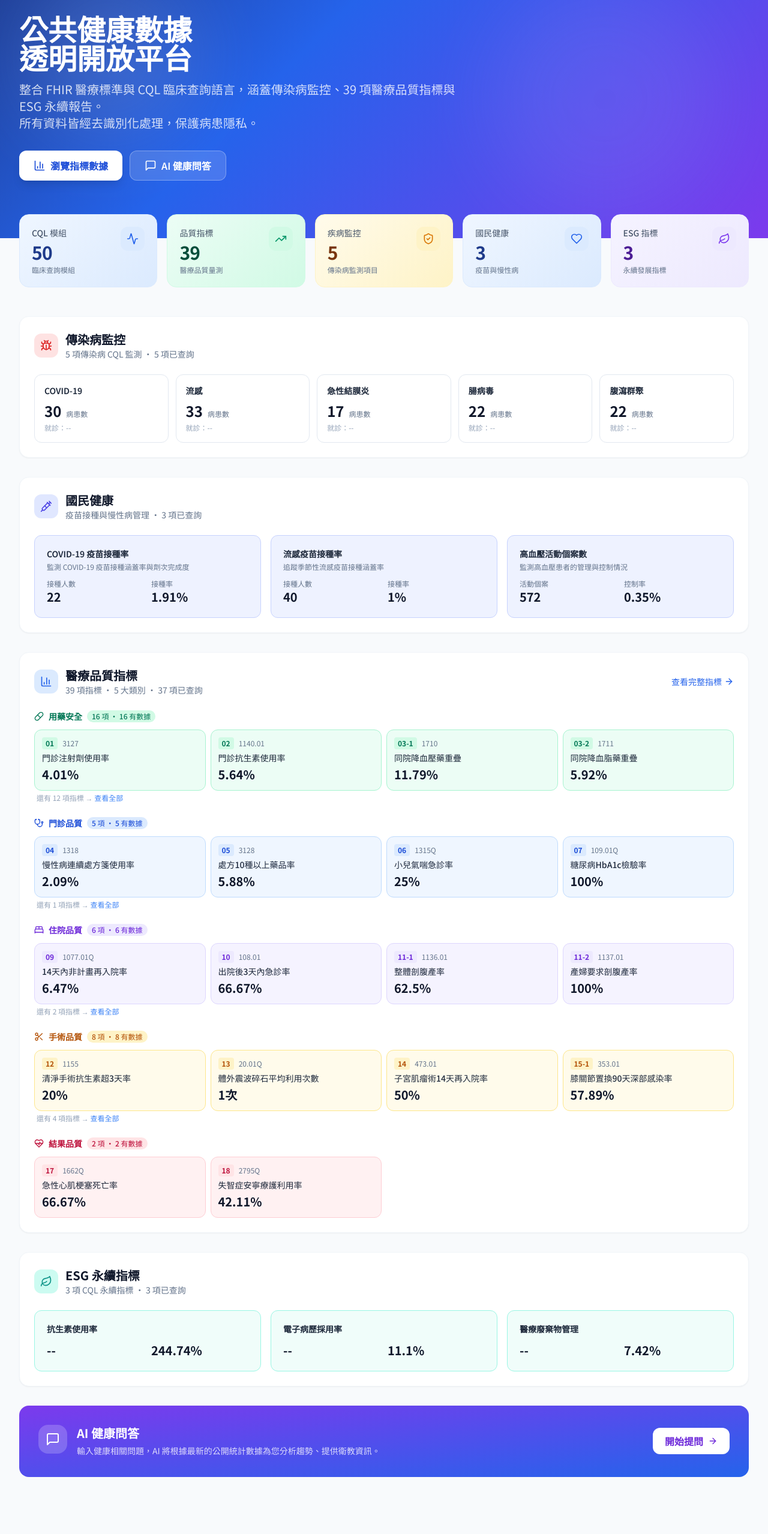
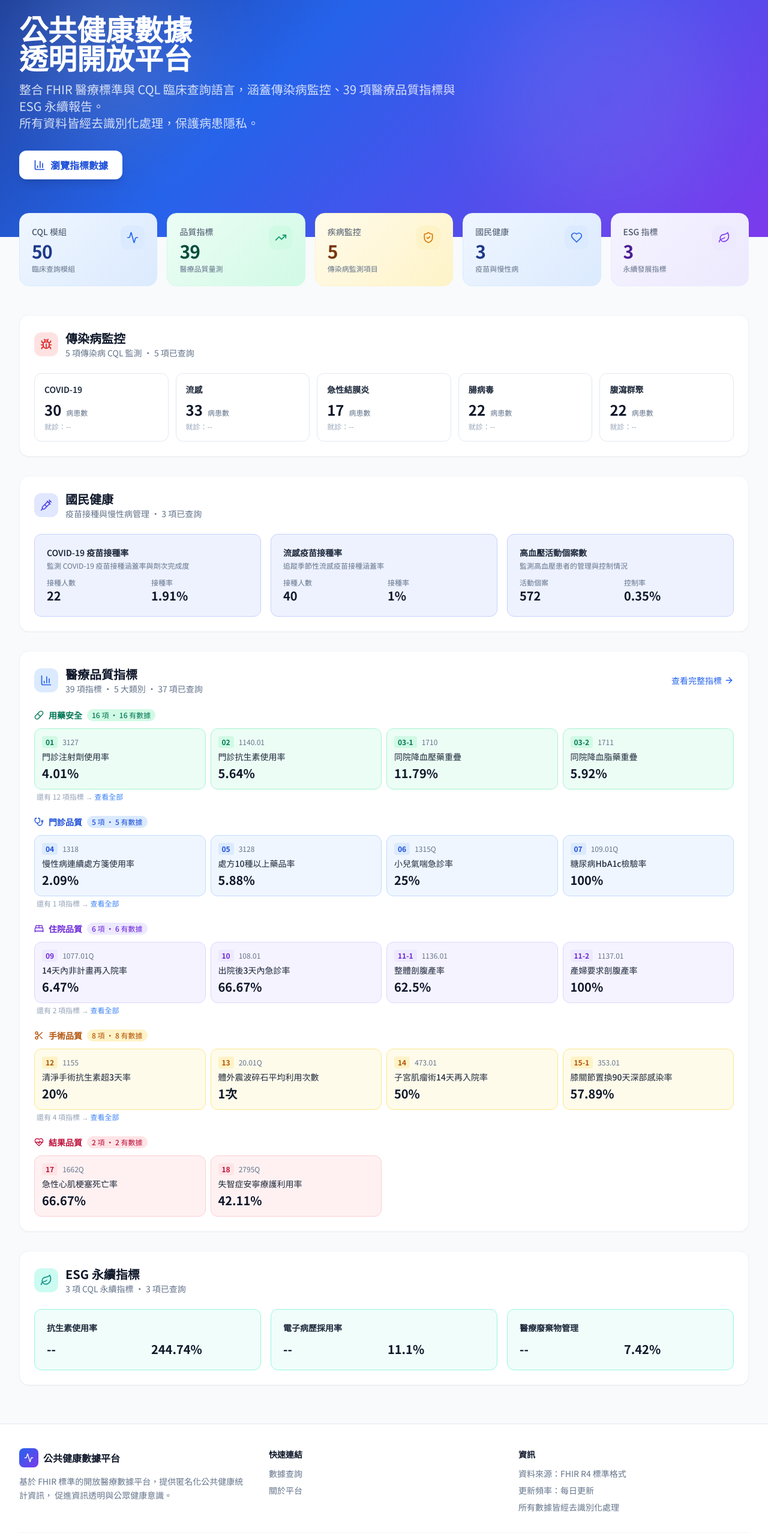
Before and after one commit to tony19840205/public-health-dashboard, a Next.js app: page / in a window 1280 px wide. Shown: the part 240-2797 px from the top of the page at 60% size. Built offline with nearby package versions, Linux system fonts and the light colour scheme.

Commit message:
feat: 隱藏AI問答功能（導航列、首頁、頁尾、關於頁）

```diff
--- a/app/about/page.tsx
+++ b/app/about/page.tsx
@@ -1,6 +1,6 @@
 import {
   ShieldCheck, Database, Eye, Lock,
-  Server, Brain, FileText, Heart,
+  Server, FileText, Heart,
 } from 'lucide-react';
 
 export default function AboutPage() {
@@ -47,11 +47,7 @@ export default function AboutPage() {
               title: '即時透明',
               desc: '數據每日更新，民眾可即時掌握最新公共健康動態。'
             },
-            {
-              icon: Brain,
-              title: 'AI 智慧分析',
-              desc: '整合大型語言模型，提供趨勢分析與健康資訊問答服務。'
-            },
+
             {
               icon: Lock,
               title: '隱私保護',
--- a/app/page.tsx
+++ b/app/page.tsx
@@ -4,7 +4,7 @@ import { useState, useEffect } from 'react';
 import Link from 'next/link';
 import {
   Activity, ShieldCheck, TrendingUp, Building2,
-  BarChart3, MessageSquare, ArrowRight,
+  BarChart3, ArrowRight,
   Sparkles, AlertTriangle, Pill, Stethoscope,
   BedDouble, Scissors, HeartPulse, Leaf, Bug, Syringe, Heart,
 } from 'lucide-react';
@@ -124,13 +124,7 @@ export default function HomePage() {
                 <BarChart3 className="w-5 h-5" />
                 瀏覽指標數據
               </Link>
-              <Link
-                href="/ai-chat/"
-                className="inline-flex items-center gap-2 bg-white/15 backdrop-blur-sm text-white font-semibold px-6 py-3 rounded-xl hover:bg-white/25 transition-colors border border-white/30"
-              >
-                <MessageSquare className="w-5 h-5" />
-                AI 健康問答
-              </Link>
+
             </div>
           </div>
         </div>
@@ -314,28 +308,7 @@ export default function HomePage() {
         </div>
       </section>
 
-      {/* ─── AI promo ─── */}
-      <section className="max-w-7xl mx-auto px-4 sm:px-6 lg:px-8 mt-8 mb-16">
-        <div className="rounded-2xl bg-gradient-to-br from-violet-600 to-blue-600 p-8 text-white flex flex-col sm:flex-row items-start sm:items-center justify-between gap-6">
-          <div className="flex items-start gap-4">
-            <div className="w-12 h-12 rounded-2xl bg-white/20 flex items-center justify-center shrink-0">
-              <MessageSquare className="w-6 h-6" />
-            </div>
-            <div>
-              <h3 className="text-xl font-bold mb-1">AI 健康問答</h3>
-              <p className="text-white/80 text-sm leading-relaxed">
-                輸入健康相關問題，AI 將根據最新的公開統計數據為您分析趨勢、提供衛教資訊。
-              </p>
-            </div>
-          </div>
-          <Link
-            href="/ai-chat/"
-            className="inline-flex items-center gap-2 bg-white text-violet-700 font-semibold px-5 py-2.5 rounded-xl hover:bg-violet-50 transition-colors shrink-0"
-          >
-            開始提問 <ArrowRight className="w-4 h-4" />
-          </Link>
-        </div>
-      </section>
+
     </div>
   );
 }
--- a/components/footer.tsx
+++ b/components/footer.tsx
@@ -24,7 +24,6 @@ export function Footer() {
             <h4 className="font-semibold text-slate-900 mb-3 text-sm">快速連結</h4>
             <ul className="space-y-2 text-sm text-slate-500">
               <li><a href="/data/" className="hover:text-blue-600 transition-colors">數據查詢</a></li>
-              <li><a href="/ai-chat/" className="hover:text-blue-600 transition-colors">AI 健康問答</a></li>
               <li><a href="/about/" className="hover:text-blue-600 transition-colors">關於平台</a></li>
             </ul>
           </div>
--- a/components/navbar.tsx
+++ b/components/navbar.tsx
@@ -2,14 +2,13 @@
 
 import Link from 'next/link';
 import { usePathname } from 'next/navigation';
-import { Activity, BarChart3, MessageSquare, Info, Menu, X } from 'lucide-react';
+import { Activity, BarChart3, Info, Menu, X } from 'lucide-react';
 import { useState } from 'react';
 import { cn } from '@/lib/utils';
 
 const navLinks = [
   { href: '/', label: '首頁', icon: Activity },
   { href: '/data/', label: '數據查詢', icon: BarChart3 },
-  { href: '/ai-chat/', label: 'AI 問答', icon: MessageSquare },
   { href: '/about/', label: '關於', icon: Info },
 ];
 
```
